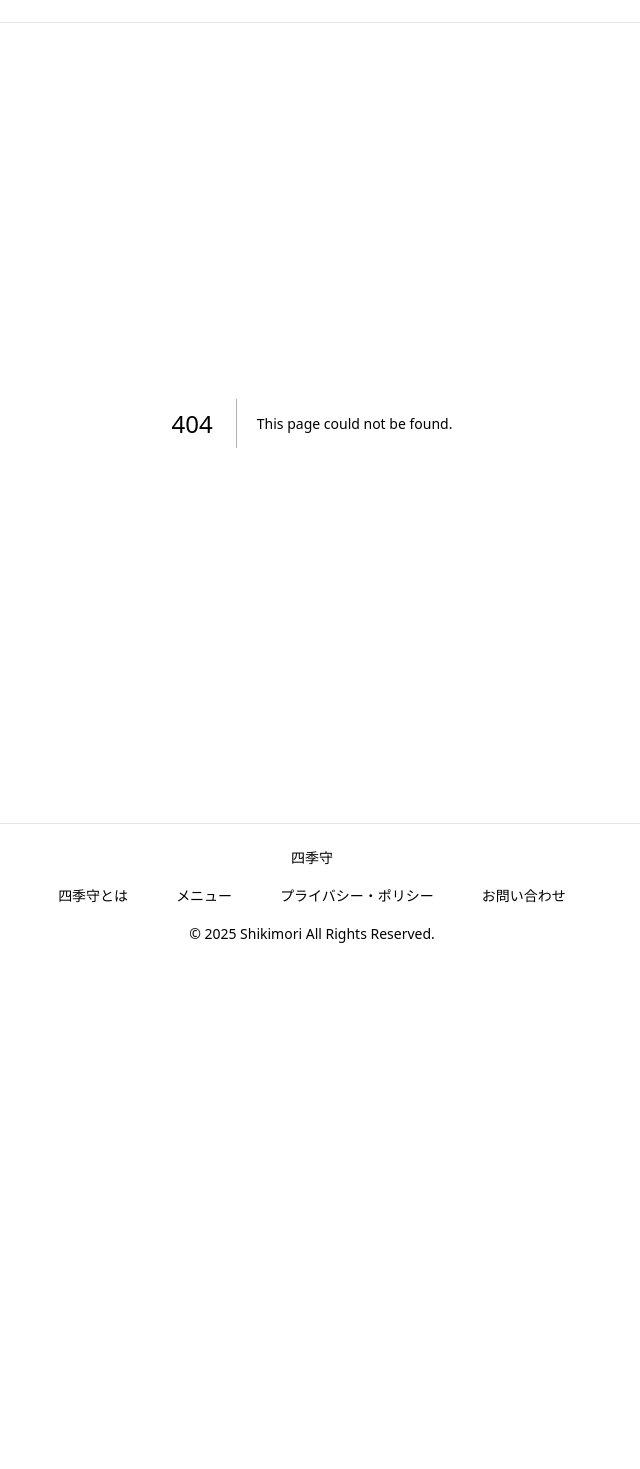
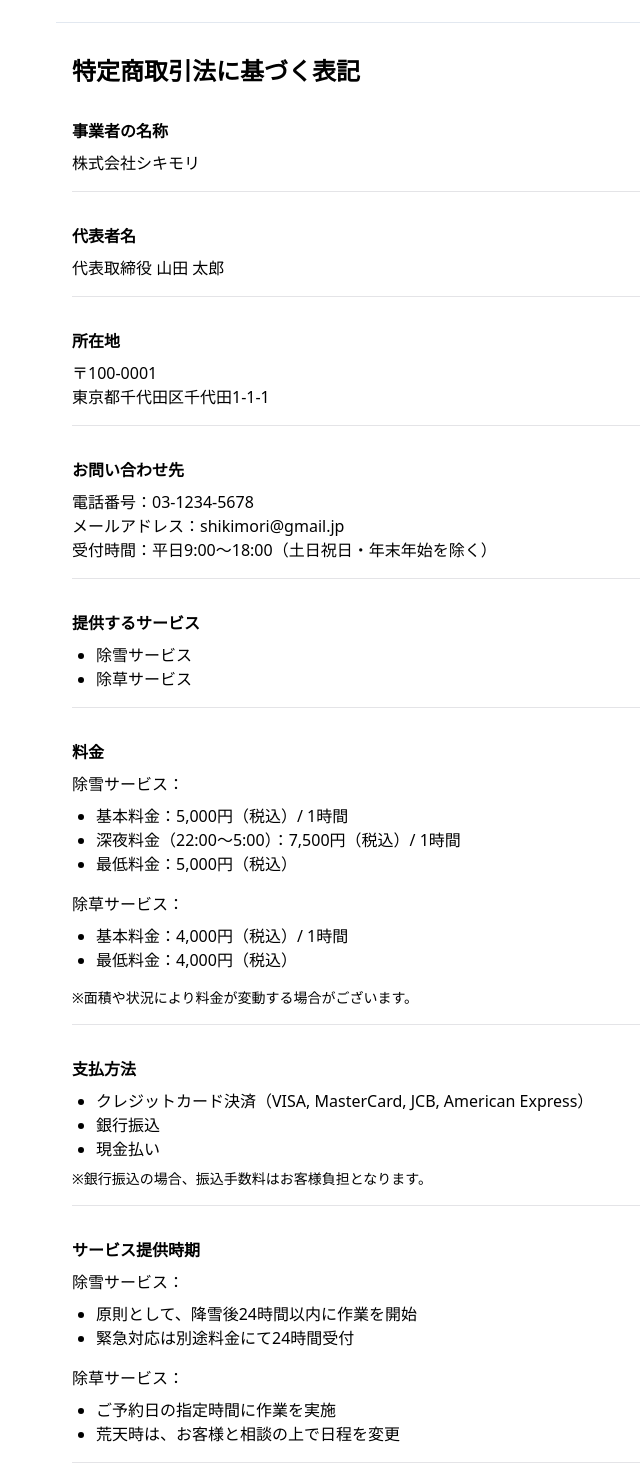
Before and after one commit to mitsukura/shikimori, a Next.js app: page /legalNotice in a window 1280 px wide. Before the commit this address had no page. Shown: the part 41-1510 px from the top of the page, without its empty margins (136-776 px from the left). Before the commit the page ends 1041 px from the top, so only its background shows below. Built offline with nearby package versions, Linux system fonts and the light colour scheme.

Commit message:
feat: 特定商取引に基づく表記のページ作成

```diff
--- /dev/null
+++ b/app/legalNotice/page.tsx
@@ -0,0 +1,104 @@
+export default function Page() {
+  return (
+    <div className="max-w-4xl mx-auto px-4 py-8">
+      <h1 className="text-2xl font-bold mb-8">特定商取引法に基づく表記</h1>
+
+      <div className="space-y-8">
+        <div className="border-b pb-4">
+          <h2 className="font-semibold mb-2">事業者の名称</h2>
+          <p>株式会社シキモリ</p>
+        </div>
+
+        <div className="border-b pb-4">
+          <h2 className="font-semibold mb-2">代表者名</h2>
+          <p>代表取締役 山田 太郎</p>
+        </div>
+
+        <div className="border-b pb-4">
+          <h2 className="font-semibold mb-2">所在地</h2>
+          <p>〒100-0001</p>
+          <p>東京都千代田区千代田1-1-1</p>
+        </div>
+
+        <div className="border-b pb-4">
+          <h2 className="font-semibold mb-2">お問い合わせ先</h2>
+          <p>電話番号：03-1234-5678</p>
+          <p>メールアドレス：shikimori@gmail.jp</p>
+          <p>受付時間：平日9:00〜18:00（土日祝日・年末年始を除く）</p>
+        </div>
+
+        <div className="border-b pb-4">
+          <h2 className="font-semibold mb-2">提供するサービス</h2>
+          <ul className="list-disc ml-6">
+            <li>除雪サービス</li>
+            <li>除草サービス</li>
+          </ul>
+        </div>
+
+        <div className="border-b pb-4">
+          <h2 className="font-semibold mb-2">料金</h2>
+          <p className="mb-2">除雪サービス：</p>
+          <ul className="list-disc ml-6 mb-4">
+            <li>基本料金：5,000円（税込）/ 1時間</li>
+            <li>深夜料金（22:00〜5:00）：7,500円（税込）/ 1時間</li>
+            <li>最低料金：5,000円（税込）</li>
+          </ul>
+          <p className="mb-2">除草サービス：</p>
+          <ul className="list-disc ml-6">
+            <li>基本料金：4,000円（税込）/ 1時間</li>
+            <li>最低料金：4,000円（税込）</li>
+          </ul>
+          <p className="mt-4 text-sm">※面積や状況により料金が変動する場合がございます。</p>
+        </div>
+
+        <div className="border-b pb-4">
+          <h2 className="font-semibold mb-2">支払方法</h2>
+          <ul className="list-disc ml-6">
+            <li>クレジットカード決済（VISA, MasterCard, JCB, American Express）</li>
+            <li>銀行振込</li>
+            <li>現金払い</li>
+          </ul>
+          <p className="mt-2 text-sm">※銀行振込の場合、振込手数料はお客様負担となります。</p>
+        </div>
+
+        <div className="border-b pb-4">
+          <h2 className="font-semibold mb-2">サービス提供時期</h2>
+          <p className="mb-2">除雪サービス：</p>
+          <ul className="list-disc ml-6 mb-4">
+            <li>原則として、降雪後24時間以内に作業を開始</li>
+            <li>緊急対応は別途料金にて24時間受付</li>
+          </ul>
+          <p className="mb-2">除草サービス：</p>
+          <ul className="list-disc ml-6">
+            <li>ご予約日の指定時間に作業を実施</li>
+            <li>荒天時は、お客様と相談の上で日程を変更</li>
+          </ul>
+        </div>
+
+        <div className="border-b pb-4">
+          <h2 className="font-semibold mb-2">キャンセルポリシー</h2>
+          <ul className="list-disc ml-6">
+            <li>前日までのキャンセル：無料</li>
+            <li>当日キャンセル：料金の50%</li>
+            <li>作業開始後のキャンセル：料金の100%</li>
+          </ul>
+        </div>
+
+        <div className="border-b pb-4">
+          <h2 className="font-semibold mb-2">返品・返金について</h2>
+          <p>サービスの性質上、返品は承っておりません。</p>
+          <p>作業内容に不備があった場合は、無償で補修対応いたします。</p>
+        </div>
+
+        <div>
+          <h2 className="font-semibold mb-2">その他の特記事項</h2>
+          <ul className="list-disc ml-6">
+            <li>作業に必要な電気・水道は、お客様のものを使用させていただきます。</li>
+            <li>特殊な作業や機材が必要な場合は、別途料金が発生する場合があります。</li>
+            <li>当社が責任を負うべき事由により損害が生じた場合、実際に生じた直接の損害に限り補償いたします。</li>
+          </ul>
+        </div>
+      </div>
+    </div>
+  )
+}
```
